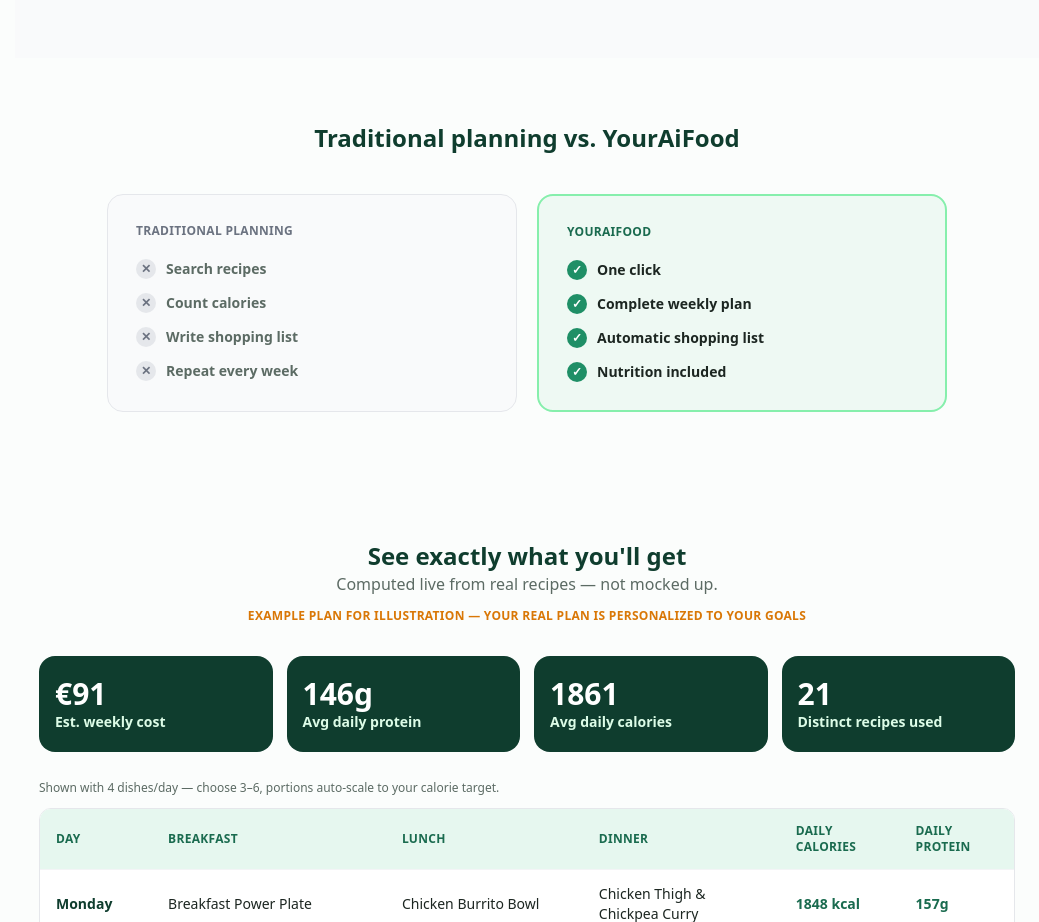
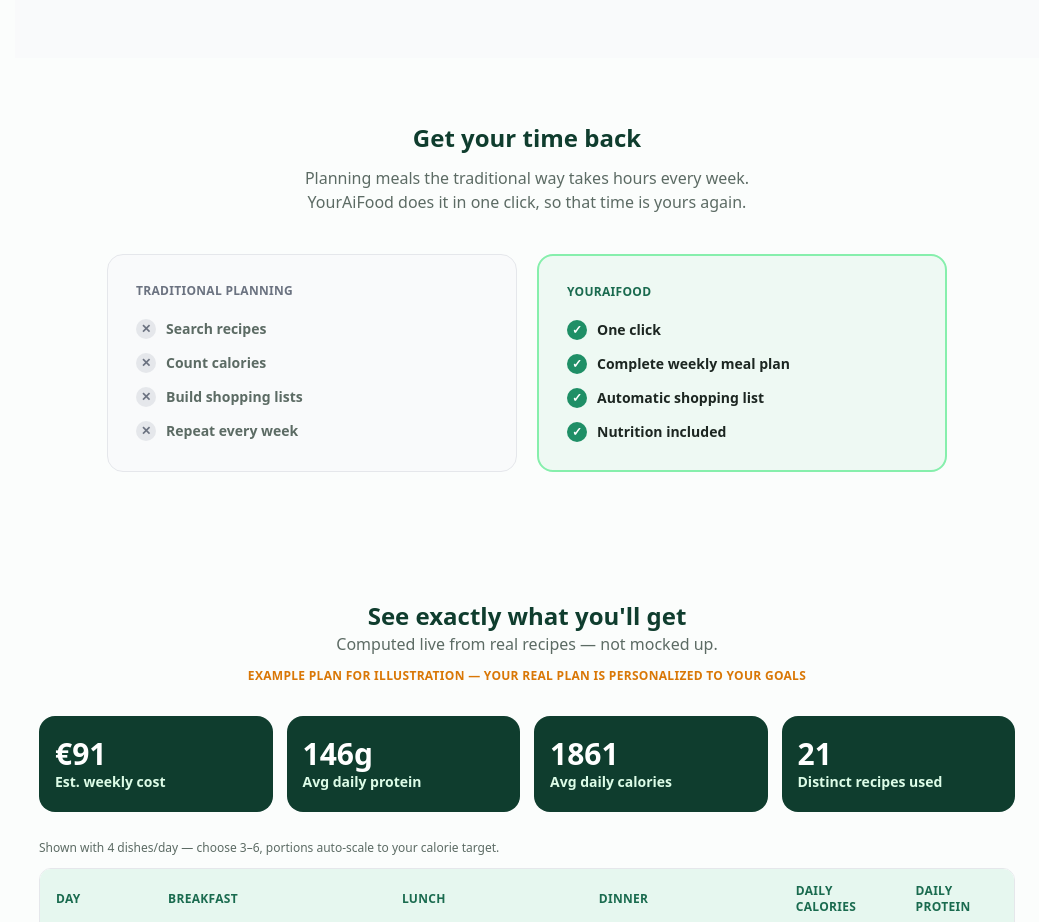
Before and after one commit to usario172332/youraifood-app, a Next.js app in the folder youraifood-app/: page / in a window 1280 px wide. Shown: the part 2040-2962 px from the top of the page, without its empty margins (241-1280 px from the left). Built offline with nearby package versions, Linux system fonts and the light colour scheme; no server answers.

Commit message:
Update ComparisonTable.jsx

```diff
--- a/youraifood-app/components/ComparisonTable.jsx
+++ b/youraifood-app/components/ComparisonTable.jsx
@@ -1,13 +1,16 @@
-const TRADITIONAL = ['Search recipes', 'Count calories', 'Write shopping list', 'Repeat every week'];
-const YOURAIFOOD = ['One click', 'Complete weekly plan', 'Automatic shopping list', 'Nutrition included'];
+const TRADITIONAL = ['Search recipes', 'Count calories', 'Build shopping lists', 'Repeat every week'];
+const YOURAIFOOD = ['One click', 'Complete weekly meal plan', 'Automatic shopping list', 'Nutrition included'];
 
 export default function ComparisonTable() {
   return (
     <section className="px-6 py-16">
       <div className="mx-auto max-w-[840px]">
-        <h2 className="mb-10 text-center text-2xl font-extrabold text-green-900">
-          Traditional planning vs. YourAiFood
+        <h2 className="mb-3 text-center text-2xl font-extrabold text-green-900">
+          Get your time back
         </h2>
+        <p className="mx-auto mb-10 max-w-md text-center text-ink-soft">
+          Planning meals the traditional way takes hours every week. YourAiFood does it in one click, so that time is yours again.
+        </p>
         <div className="grid grid-cols-1 gap-5 sm:grid-cols-2">
           <div className="rounded-2xl border border-gray-200 bg-gray-50 p-7">
             <h3 className="mb-5 text-xs font-extrabold uppercase tracking-wide text-gray-500">Traditional planning</h3>
```
